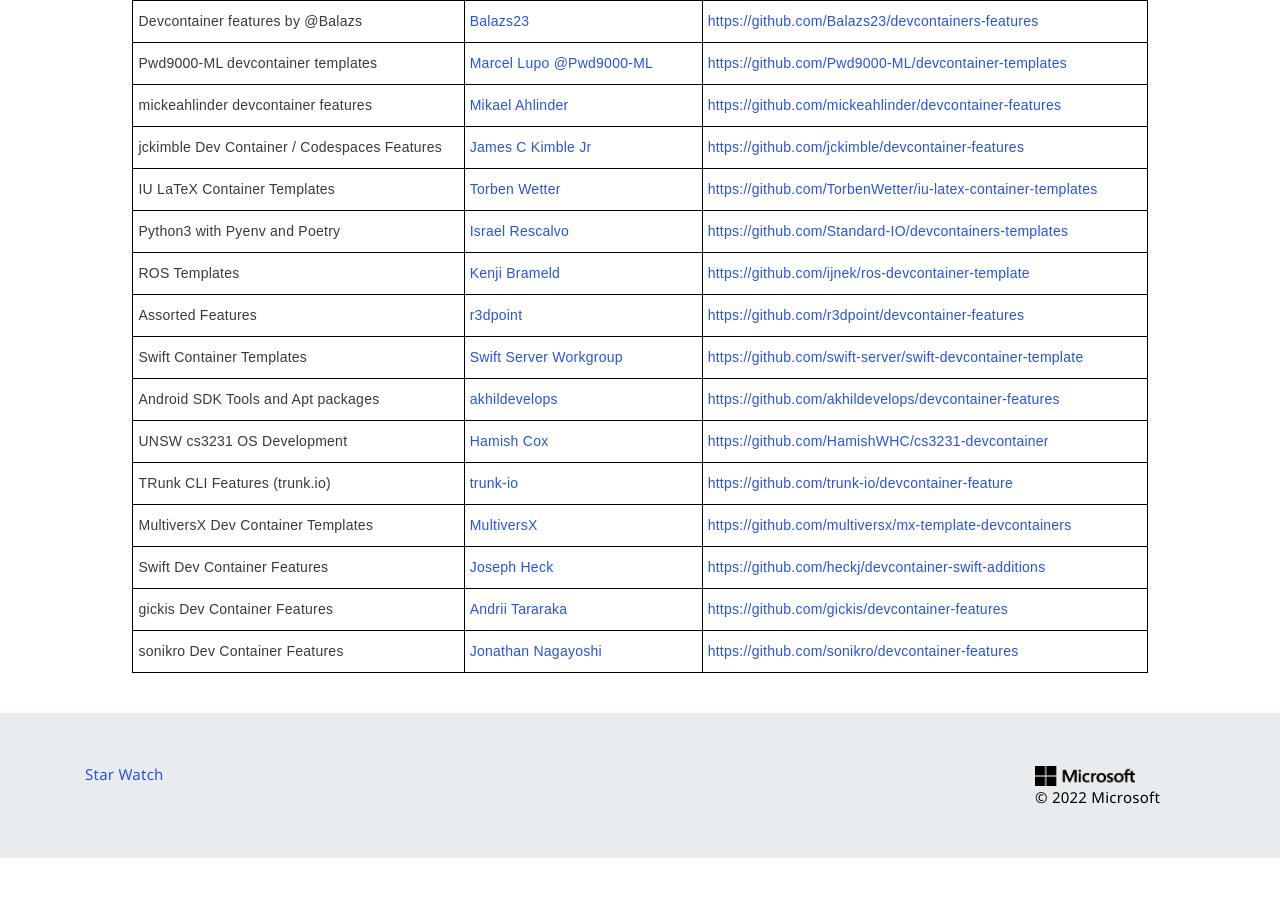
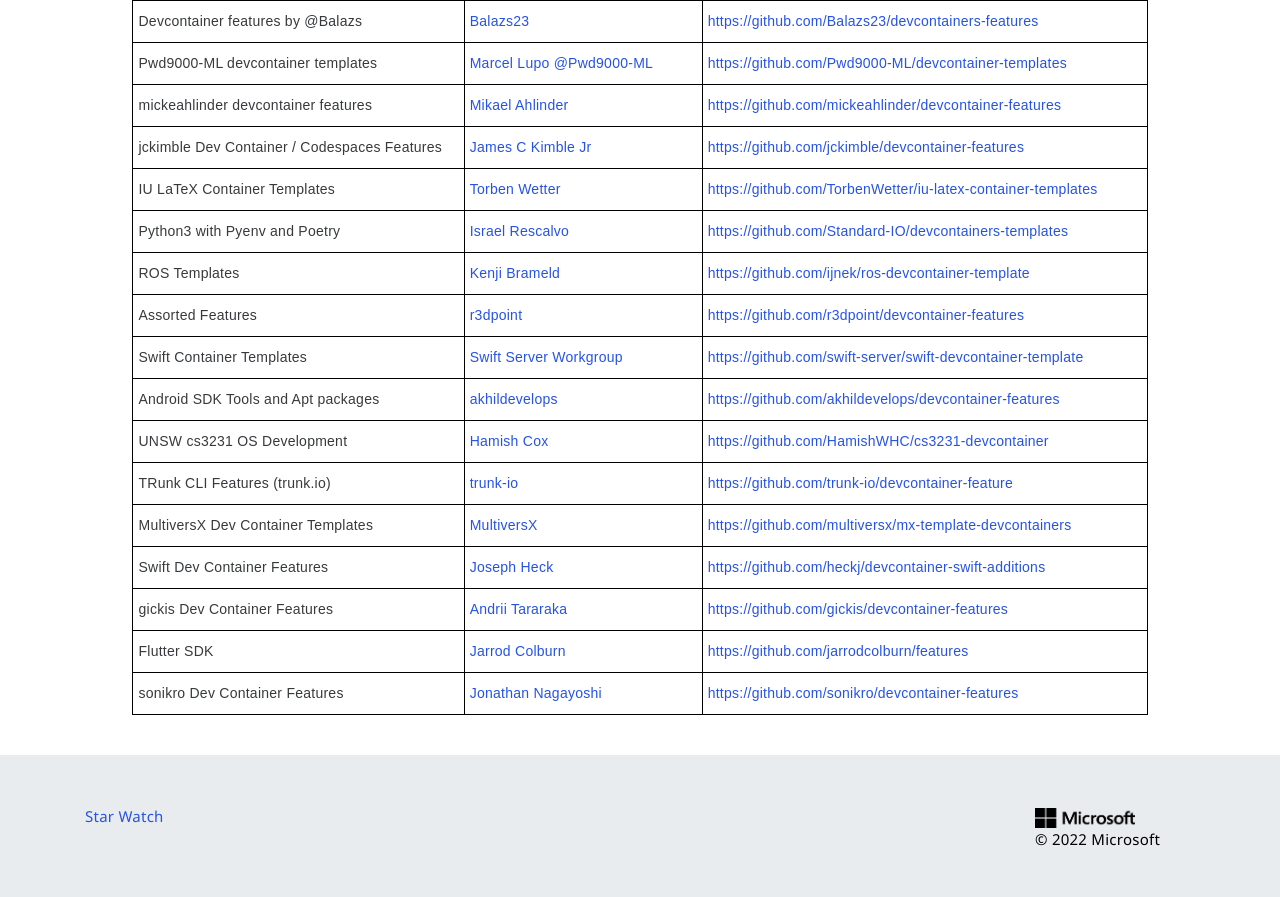
Before and after one commit to devcontainers/devcontainers.github.io, a Jekyll site: the page built from collections.html, in a window 1280 px wide and 900 px high, scrolled down 2350 px. Shown: the top 897 px of the window. Built offline with Jekyll 4.4.1, drawn with Linux system fonts in a browser that asks for light colours; nearby versions of some CDN libraries; comment, search, counter and statistics services are not loaded; before the commit the page ends 3208 px from its top, so only the background shows below that.

Commit message:
added flutter sdk features collection (#167)
Co-authored-by: Samruddhi Khandale <skhandale@microsoft.com>

```diff
--- a/_data/collection-index.yml
+++ b/_data/collection-index.yml
@@ -313,6 +313,11 @@
   contact: https://github.com/gickis/devcontainer-features/issues
   repository: https://github.com/gickis/devcontainer-features
   ociReference: ghcr.io/gickis/devcontainer-features
+- name: Flutter SDK
+  maintainer: Jarrod Colburn
+  contact: jarrod@jarrodcolburn.com
+  repository: https://github.com/jarrodcolburn/features
+  ociReference: ghcr.io/jarrodcolburn/features
 - name: sonikro Dev Container Features
   maintainer: Jonathan Nagayoshi
   contact: https://github.com/sonikro/devcontainer-features/issues
```
